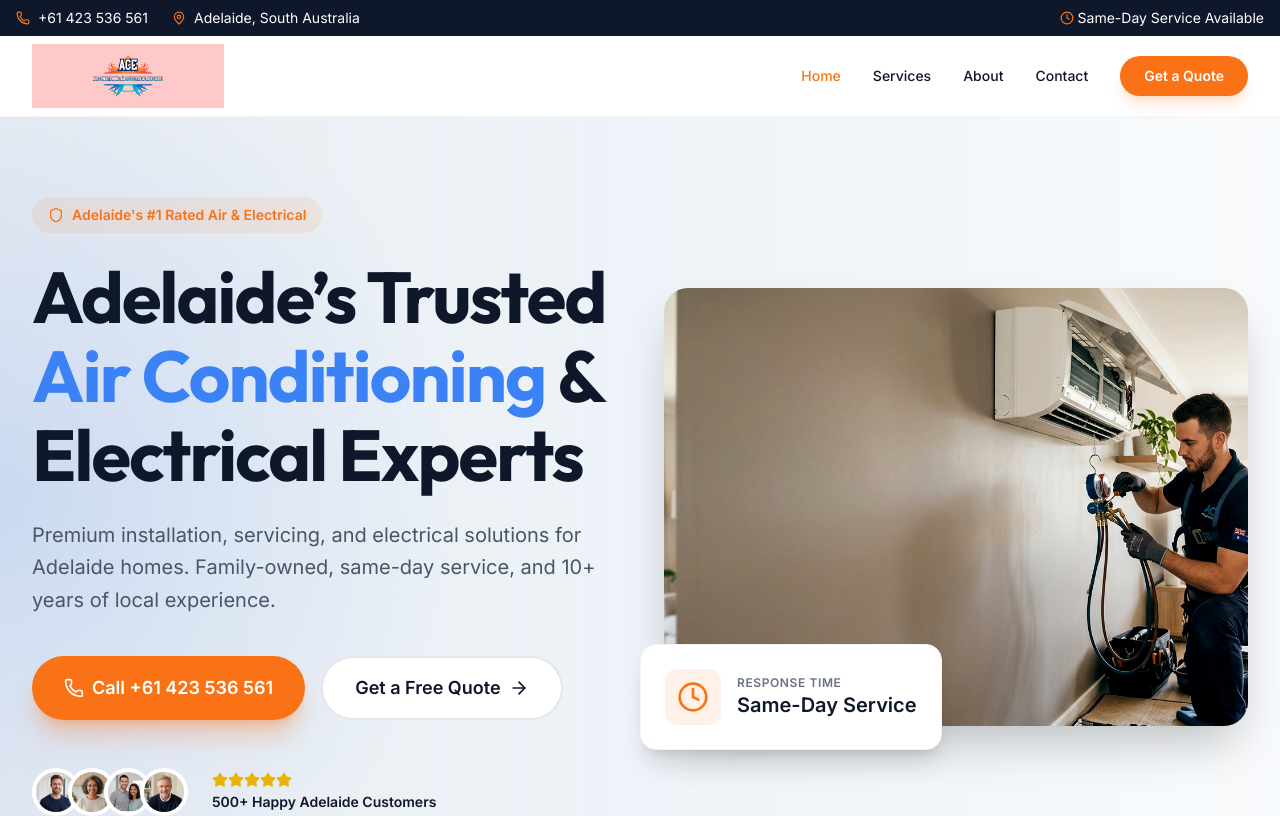
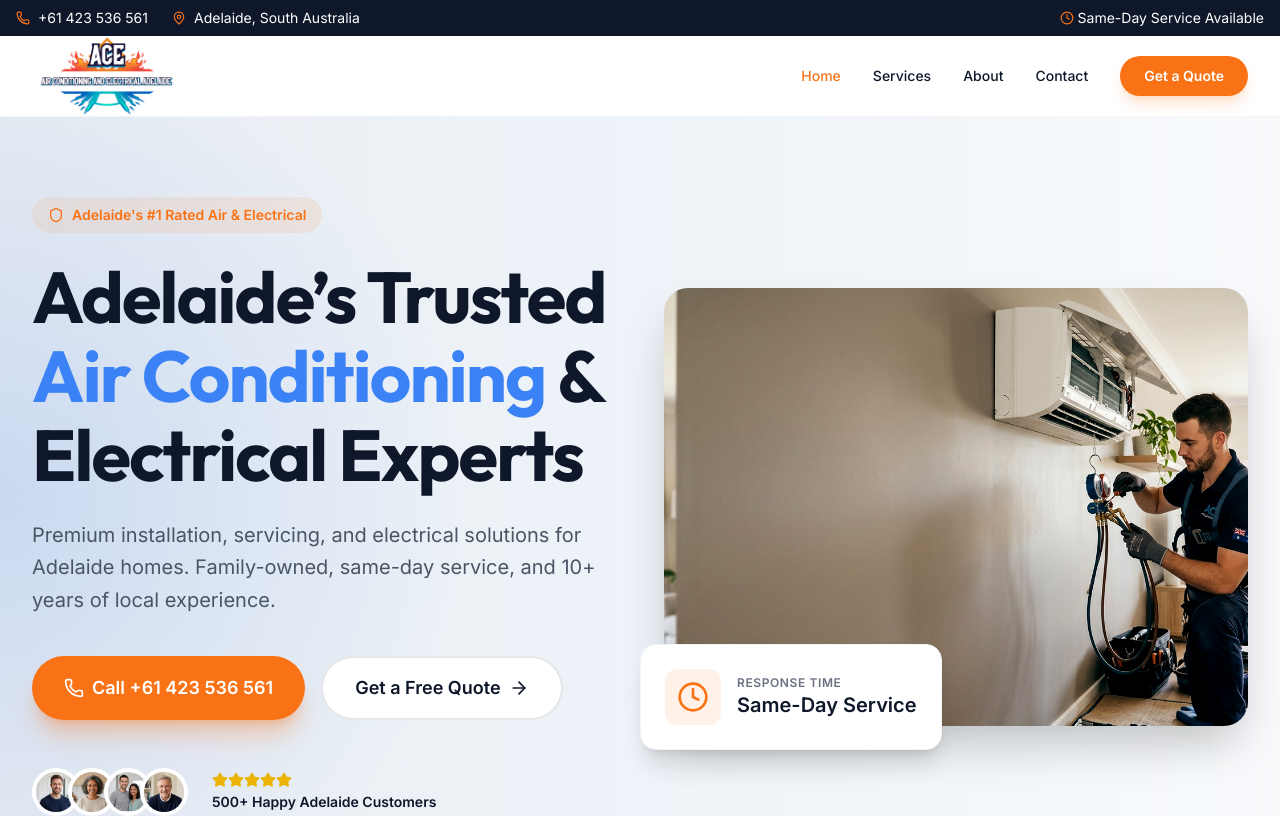
Before and after one commit to synkronjayd1/ace-air-electrical-site-v2, a React (Vite) app: page / in a window 1280 px wide. Shown: the top 816 px of the page. Built offline with nearby package versions, Linux system fonts and the light colour scheme.

Commit message:
Update Layout.tsx

```diff
--- a/src/components/Layout.tsx
+++ b/src/components/Layout.tsx
@@ -53,7 +53,7 @@ export function Layout({ children }: { children: React.ReactNode }) {
   <img
   src="/images/logo.jpg"
   alt="logo"
-  className="h-16 w-48 object-contain bg-red-200"
+  className="h-20 scale-150 origin-left w-auto"
 />
 </Link>
 
```
